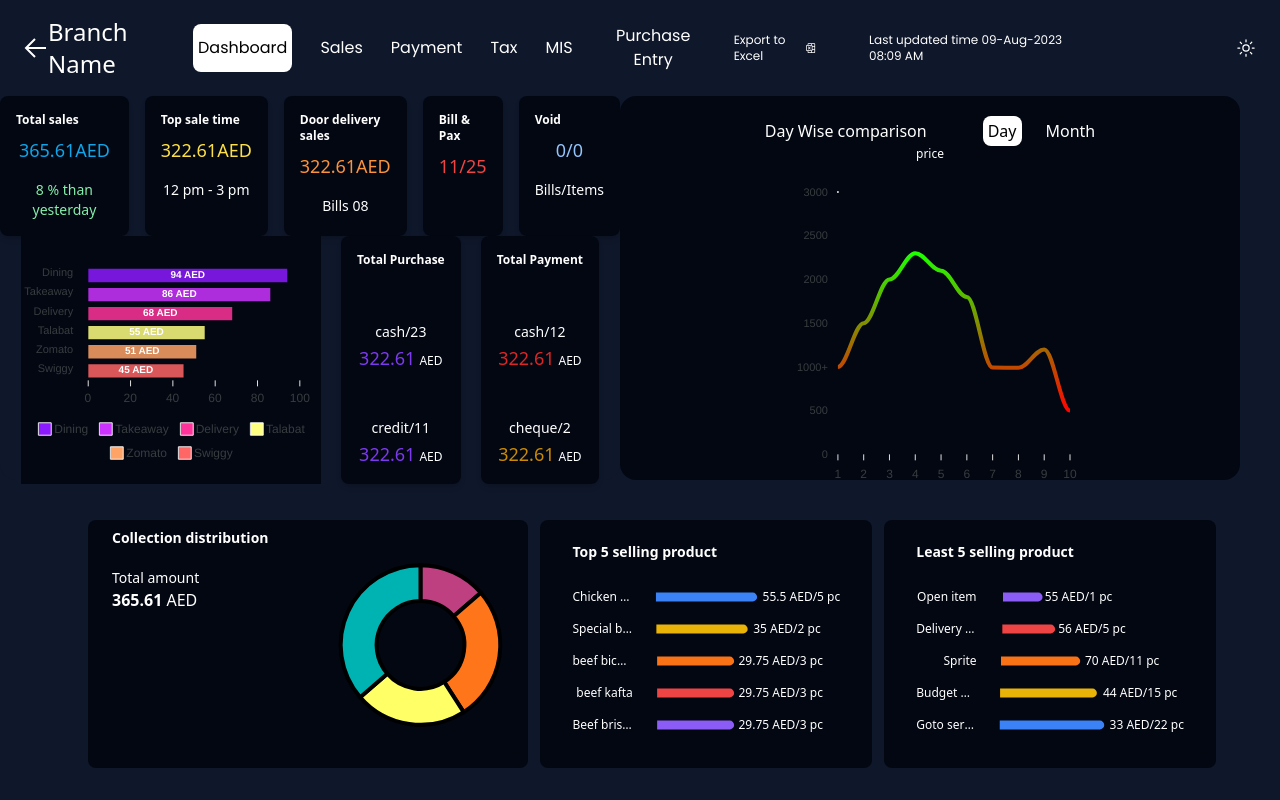
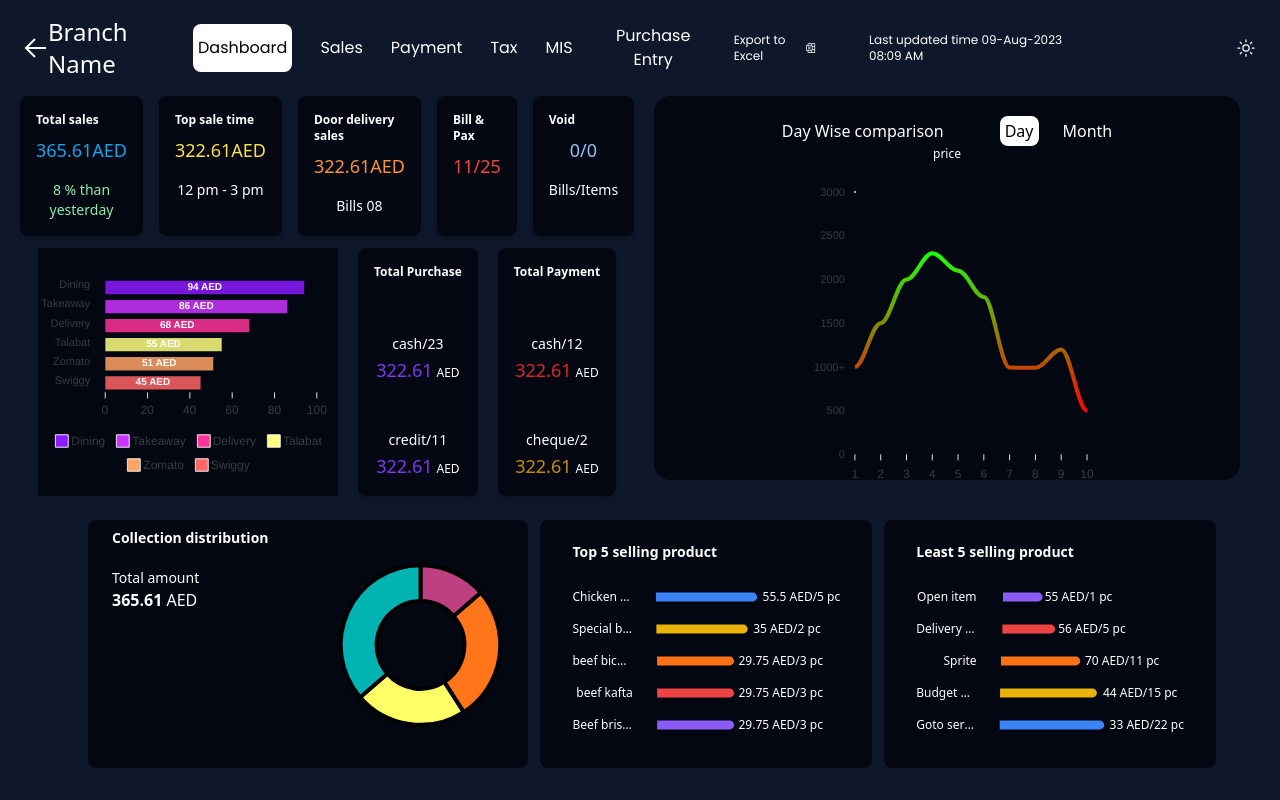
Before and after one commit to ReshnaRaj/Admin-Dashboard, a React (Vite) app in the folder Admin-dashboard/: page /dashboard in a window 1280 px wide. Built offline with nearby package versions, Linux system fonts and the light colour scheme.

Commit message:
data file

```diff
--- a/Admin-dashboard/src/Pages/Dashboard.tsx
+++ b/Admin-dashboard/src/Pages/Dashboard.tsx
@@ -104,7 +104,7 @@ const Dashboard = () => {
             </div>
           )}
         </div>
-        <div className="flex flex-col  lg:flex-row bg-slate-900">
+        <div className="flex flex-col  lg:flex-row bg-slate-900 ml-5">
           <div className="grid flex-grow h-96 w-[10%] card bg-slate-900 rounded-box justify-between place-items-center">
             <div className="flex space-x-4   ">
               {salesDetails.map((data, index) => (
@@ -112,7 +112,7 @@ const Dashboard = () => {
               ))}
             </div>
             {/* 3cards */}
-            <div className="flex flex-row space-x-5  ">
+            <div className="flex flex-row space-x-5  mt-3">
               <Barchart />
               <div className="bg-gray-950  text-white p-4  rounded-lg shadow-md  ">
                 <h3 className="text-xs font-semibold mb-2">Total Purchase </h3>
@@ -144,7 +144,7 @@ const Dashboard = () => {
               </div>
             </div>
           </div>
-          {/* <div className="divider lg:divider-horizontal"></div> */}
+          <div className="divider lg:divider-horizontal"></div>
           {/* line chart starts */}
           <div className="grid flex-grow h-96  w-[10%]  card bg-gray-950 rounded-box place-items-center   mr-10">
             <p className="text-white text-center">Day Wise comparison
```
